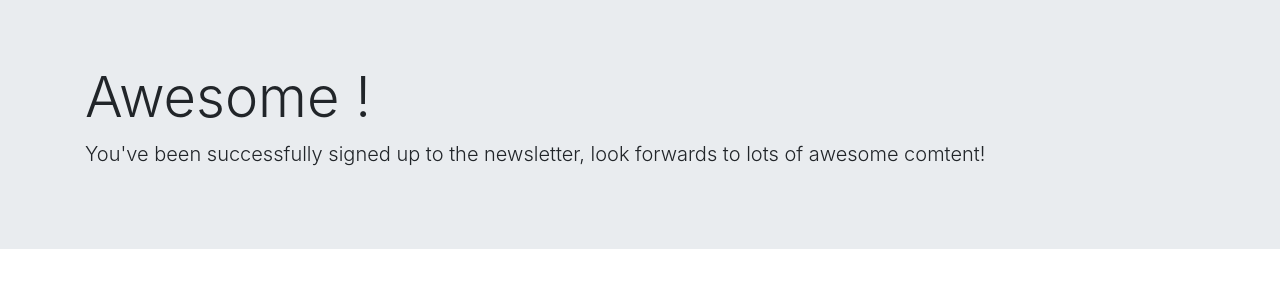
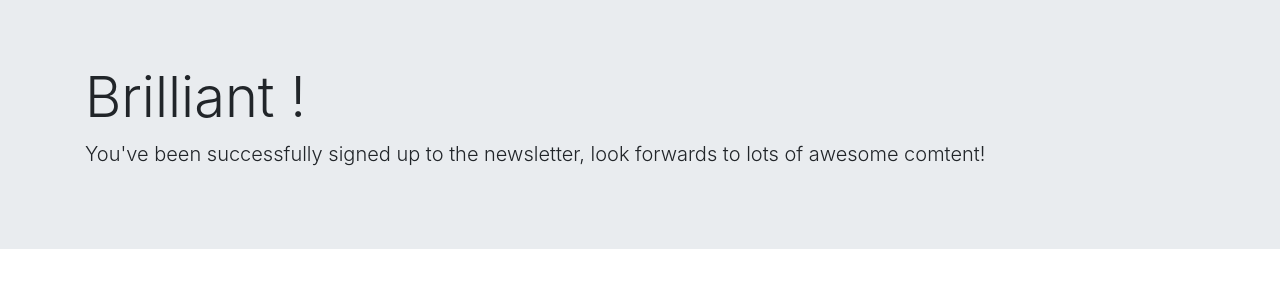
Before and after one commit to Supanat4400/SimpleSignup---project, a website: page success.html in a window 1280 px wide. Drawn offline with nearby package versions, Linux system fonts and the light colour scheme.

```diff
--- a/success.html
+++ b/success.html
@@ -11,7 +11,7 @@
 
     <div class="jumbotron jumbotron-fluid">
         <div class="container">
-          <h1 class="display-4">Awesome !</h1>
+          <h1 class="display-4">Brilliant !</h1>
           <p class="lead">You've been successfully signed up to the newsletter, look forwards to lots of awesome comtent!</p>
         </div>
       </div>
```
Also changed, not shown: signup.html (+1 -1 lines).
